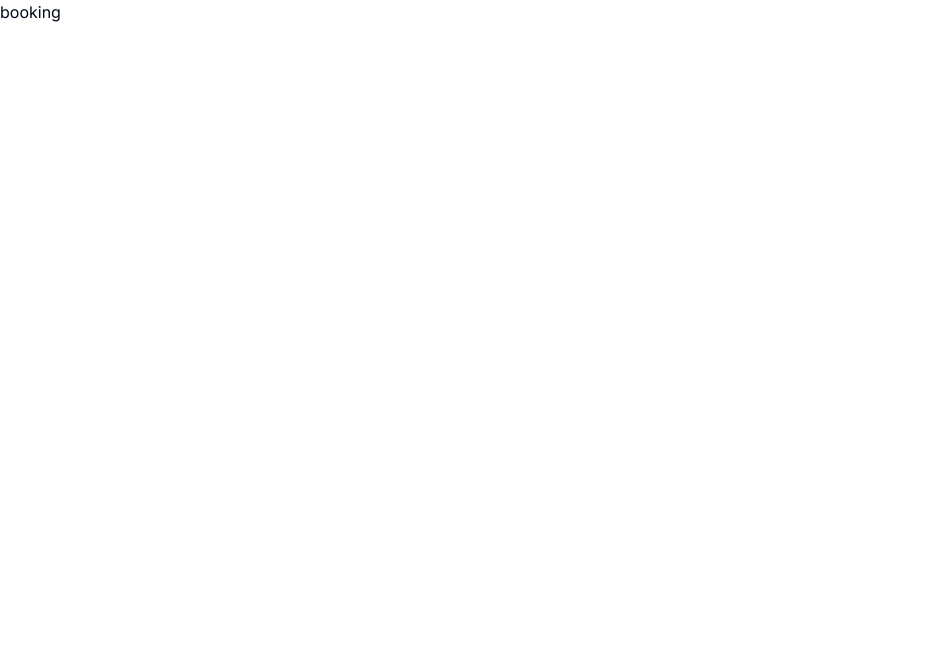
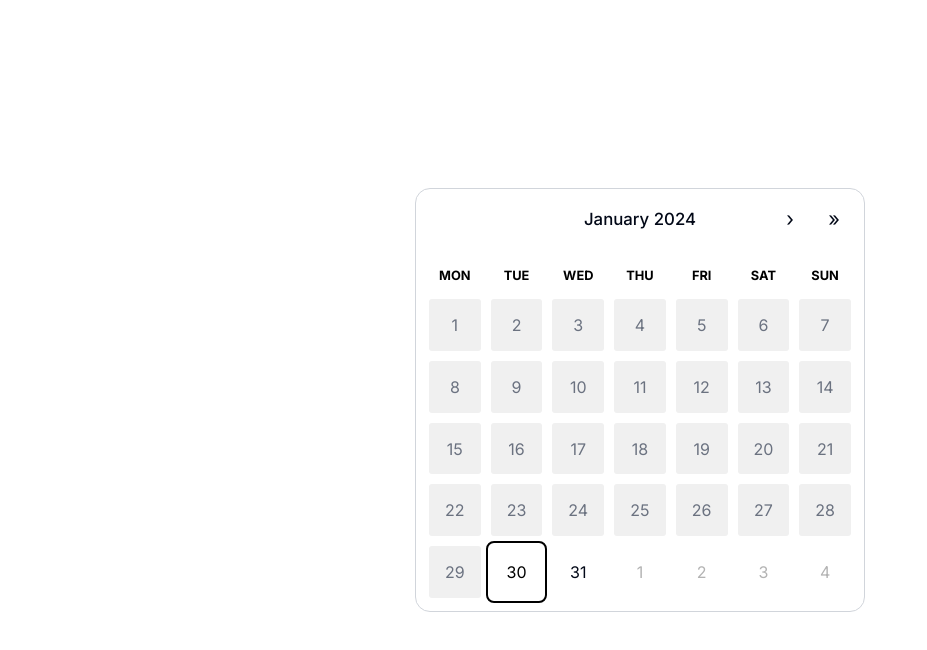
Before and after one commit to Nikolas-Vardeberg/booking, a Next.js app: page /booking in a window 1280 px wide. Shown: the top 650 px of the page, without its empty margins (0-927 px from the left). Built offline with nearby package versions, Linux system fonts and the light colour scheme.

Commit message:
booking module

```diff
--- a/package.json
+++ b/package.json
@@ -12,13 +12,16 @@
     "@radix-ui/react-slot": "^1.0.2",
     "class-variance-authority": "^0.7.0",
     "clsx": "^2.1.0",
+    "date-fns": "^3.3.1",
     "lucide-react": "^0.319.0",
     "mongoose": "^8.1.1",
     "next": "14.1.0",
     "react": "^18",
+    "react-calendar": "^4.8.0",
     "react-dom": "^18",
     "tailwind-merge": "^2.2.1",
-    "tailwindcss-animate": "^1.0.7"
+    "tailwindcss-animate": "^1.0.7",
+    "yarn": "^1.22.21"
   },
   "devDependencies": {
     "@types/node": "^20",
--- a/src/app/booking/page.tsx
+++ b/src/app/booking/page.tsx
@@ -1,9 +1,68 @@
+"use client"
+
+import { FC, useState } from'react'
+import ReactCalendar from "react-calendar";
+import {add, format} from "date-fns";
+
+interface indexProps {}
+
+interface DateTypes {
+    justDate: Date | null
+    dateTime: Date | null
+}
 
 
-const page = () => {
+const index: FC<indexProps> = ({}) => {
+
+
+    const [date, setDate] = useState<DateTypes>({
+        justDate: null,
+        dateTime: null
+    })
+
+    const getTimes = () => {
+        if(!date.justDate) return
+
+        const { justDate } = date
+
+        const beginning = add(justDate, { hours: 9 }) // åpningstider
+        const end = add(justDate, { hours: 17 }) // stengetider
+        const interval = 30 // min
+
+        const times = []
+        for (let i = beginning; i < end; i = add(i, { minutes: interval })) {
+            times.push(i)
+        }
+
+        return times
+    }
+
+    const times = getTimes();
+
+    console.log(date.dateTime)
+
     return(
-        <h1>booking</h1>
+        <>
+            <div className='h-screen flex flex-col items-center justify-center'>
+              {
+                date.justDate ? (
+                        <div className='flex gap-4'>
+                            {times?.map((time, i) => (
+                                <div key={`time-${i}`} className='rounded-sm bg-gray-100 p-2'>
+                                    <button type='button' onClick={() => setDate((prev) => ({...prev, dateTime: time})) }>
+                                        {format(time, 'kk:mm')}
+                                    </button>
+                                </div>
+                            ))}
+                    </div>
+
+                ) : (
+                    <ReactCalendar minDate={new Date()} className="REACT-CALENDAR p-2" view='month' onClickDay={(date) => setDate((prev) => ({ ...prev, justDate: date}))} />
+                )
+              }
+            </div>
+        </>
     )
 }
 
-export default page
+export default index
--- a/src/app/layout.tsx
+++ b/src/app/layout.tsx
@@ -1,6 +1,7 @@
 import type { Metadata } from "next";
 import { Inter } from "next/font/google";
 import "./globals.css";
+import "./styles/Calendar.css";
 import { cn } from "../../lib/utils";
 
 const inter = Inter({ subsets: ["latin"] });
--- a/src/app/page.tsx
+++ b/src/app/page.tsx
@@ -116,7 +116,10 @@ export default function Home() {
             <div className='mt-4 text-lg'>
               Booking has never been easier than with Vertio.
             </div>
+
+
           </div>
+
         </div>
         </div>
     </>
--- /dev/null
+++ b/src/app/styles/Calendar.css
@@ -0,0 +1,176 @@
+.react-calendar {
+    width: 450px;
+    max-width: 100%;
+    background: white;
+    border-radius: 15px;
+    border: 1px solid rgb(209 213 219);
+    line-height: 1.125em;
+  }
+  .react-calendar--doubleView {
+    width: 700px;
+  }
+  .react-calendar--doubleView .react-calendar__viewContainer {
+    display: flex;
+    margin: -0.5em;
+  }
+  .react-calendar--doubleView .react-calendar__viewContainer > * {
+    width: 50%;
+    margin: 0.5em;
+  }
+  .react-calendar,
+  .react-calendar *,
+  .react-calendar *:before,
+  .react-calendar *:after {
+    -moz-box-sizing: border-box;
+    -webkit-box-sizing: border-box;
+    box-sizing: border-box;
+  }
+
+  /* Custom Navigation Styles */
+  @media screen and (max-width: 500px) {
+    .react-calendar__navigation__prev2-button,
+    .react-calendar__navigation__prev-button {
+      display: none;
+    }
+    .react-calendar__navigation__label {
+      padding-left: 1rem;
+      text-align: left;
+    }
+  }
+
+  .react-calendar button {
+    margin: 0;
+    border: 0;
+    outline: none;
+  }
+  .react-calendar button:enabled:hover {
+    cursor: pointer;
+  }
+  .react-calendar__navigation {
+    display: flex;
+    height: 44px;
+    margin-bottom: 1em;
+  }
+  .react-calendar__navigation button {
+    min-width: 44px;
+    background: none;
+  }
+  .react-calendar__navigation button:disabled {
+    visibility: hidden;
+    background-color: #f0f0f0;
+  }
+  .react-calendar__navigation button:enabled:hover,
+  .react-calendar__navigation button:enabled:focus {
+    background-color: #e6e6e6;
+  }
+  .react-calendar__month-view__weekdays {
+    color: #000;
+    text-align: center;
+    text-transform: uppercase;
+    font-weight: 700;
+    font-size: 0.8em;
+  }
+  /* Each day should be round when hovered */
+  .react-calendar__month-view__days__day {
+    padding: 5px;
+    background-clip: content-box !important;
+    border-radius: 0.5rem !important;
+  }
+
+  .react-calendar__navigation__label__labelText {
+    font-weight: 500;
+    font-size: 1.05em;
+  }
+  .react-calendar__navigation__label {
+    pointer-events: none;
+  }
+
+  .react-calendar__navigation__arrow {
+    background-color: #fff;
+    padding: 7px;
+    background-clip: content-box !important;
+    border-radius: 50px;
+    font-size: 1.25em;
+  }
+  .react-calendar__navigation__arrow:hover {
+    background-color: rgb(107 114 128);
+  }
+
+  /* If you do not wish to show weekends */
+
+  /*
+  .react-calendar__month-view__days > .react-calendar__tile,
+  .react-calendar__month-view__weekdays__weekday {
+    flex-basis: 20% !important;
+    max-width: 20% !important;
+  }
+
+  .react-calendar__month-view__weekdays__weekday:nth-child(6),
+  .react-calendar__month-view__weekdays__weekday:nth-child(7) {
+    display: none !important;
+  }
+
+  .react-calendar__month-view__days__day--weekend {
+    display: none !important;
+  }
+  */
+
+  .react-calendar__month-view__weekdays__weekday {
+    padding: 0.75em;
+  }
+  .react-calendar__month-view__weekdays__weekday abbr {
+    text-decoration: none;
+  }
+  .react-calendar__month-view__weekNumbers .react-calendar__tile {
+    display: flex;
+    align-items: center;
+    justify-content: center;
+    font-size: 0.75em;
+    font-weight: bold;
+  }
+  .react-calendar__month-view__days__day--neighboringMonth {
+    color: #b3b3b3;
+  }
+  .react-calendar__year-view .react-calendar__tile,
+  .react-calendar__decade-view .react-calendar__tile,
+  .react-calendar__century-view .react-calendar__tile {
+    padding: 2em 0.5em;
+  }
+  .react-calendar__tile {
+    aspect-ratio: 1/1;
+    max-width: 100%;
+    background: none;
+    text-align: center;
+  }
+  .react-calendar__tile:disabled {
+    background-color: #f0f0f0;
+    color: rgb(107 114 128);
+  }
+  .react-calendar__tile:enabled:hover,
+  .react-calendar__tile:enabled:focus {
+    background-color: rgb(243 244 246);
+  }
+  .react-calendar__tile--now {
+    border-radius: 15px;
+    border: 2px solid #000 !important;
+    color: #000;
+  }
+  .react-calendar__tile--now:enabled:hover,
+  .react-calendar__tile--now:enabled:focus {
+    background-color: rgb(238 242 255);
+  }
+  .react-calendar__tile--hasActive {
+    background: #76baff;
+  }
+  .react-calendar__tile--hasActive:enabled:hover,
+  .react-calendar__tile--hasActive:enabled:focus {
+    background: #a9d4ff;
+  }
+  .react-calendar__tile--active:enabled:hover,
+  .react-calendar__tile--active:enabled:focus {
+    background: #4f46e5;
+    color: white;
+  }
+  .react-calendar--selectRange .react-calendar__tile--hover {
+    background-color: rgb(238 242 255);
+  }
```
Also changed, not shown: 1 other file (tests, documents, lock files or other folders).
